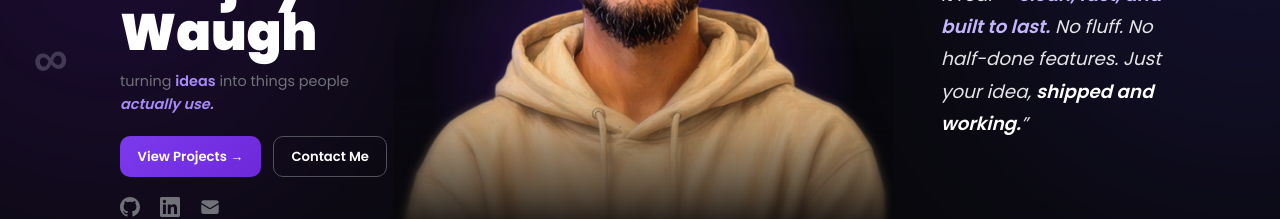
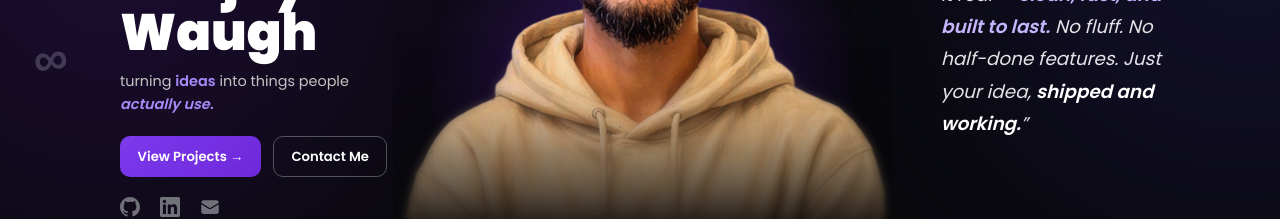
Before and after one commit to sanjay-creativelements/personal-dashboard, a Next.js app: page / in a window 1280 px wide. Shown: the part 405-624 px from the top of the page. Built offline with nearby package versions, Linux system fonts and the light colour scheme.

Commit message:
minor UI changes

```diff
--- a/app/globals.css
+++ b/app/globals.css
@@ -111,7 +111,7 @@ nav::after {
   display: none !important;
 }
 
-/* Right quote column on home — visible above 1150px */
+
 .hide-on-small {
   display: flex !important;
 }
--- a/app/page.js
+++ b/app/page.js
@@ -215,7 +215,7 @@ export default function Dashboard() {
           top: 0,
           left: 0,
           right: 0,
-          zIndex: 49, // below overlay (50), above content
+          zIndex: 49,
           background:
             "linear-gradient(to bottom, rgba(9,9,11,0.85) 0%, rgba(9,9,11,0.85) 70%, transparent 100%)",
           backdropFilter: "blur(12px)",
@@ -525,7 +525,7 @@ export default function Dashboard() {
             <p
               style={{
                 fontSize: "0.9rem",
-                color: "#71717a",
+                color: "#c4c4c4",
                 margin: "0 0 1.25rem 0",
                 lineHeight: 1.6,
               }}
```
